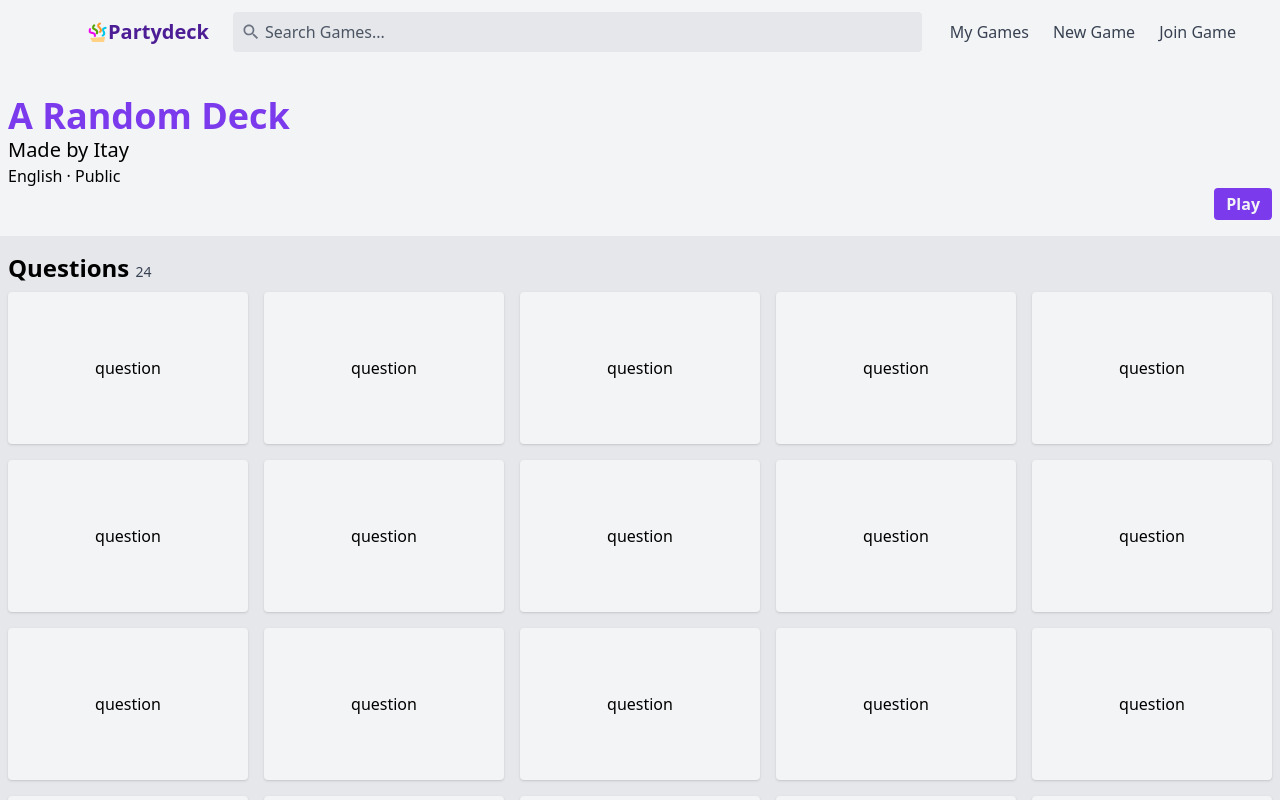
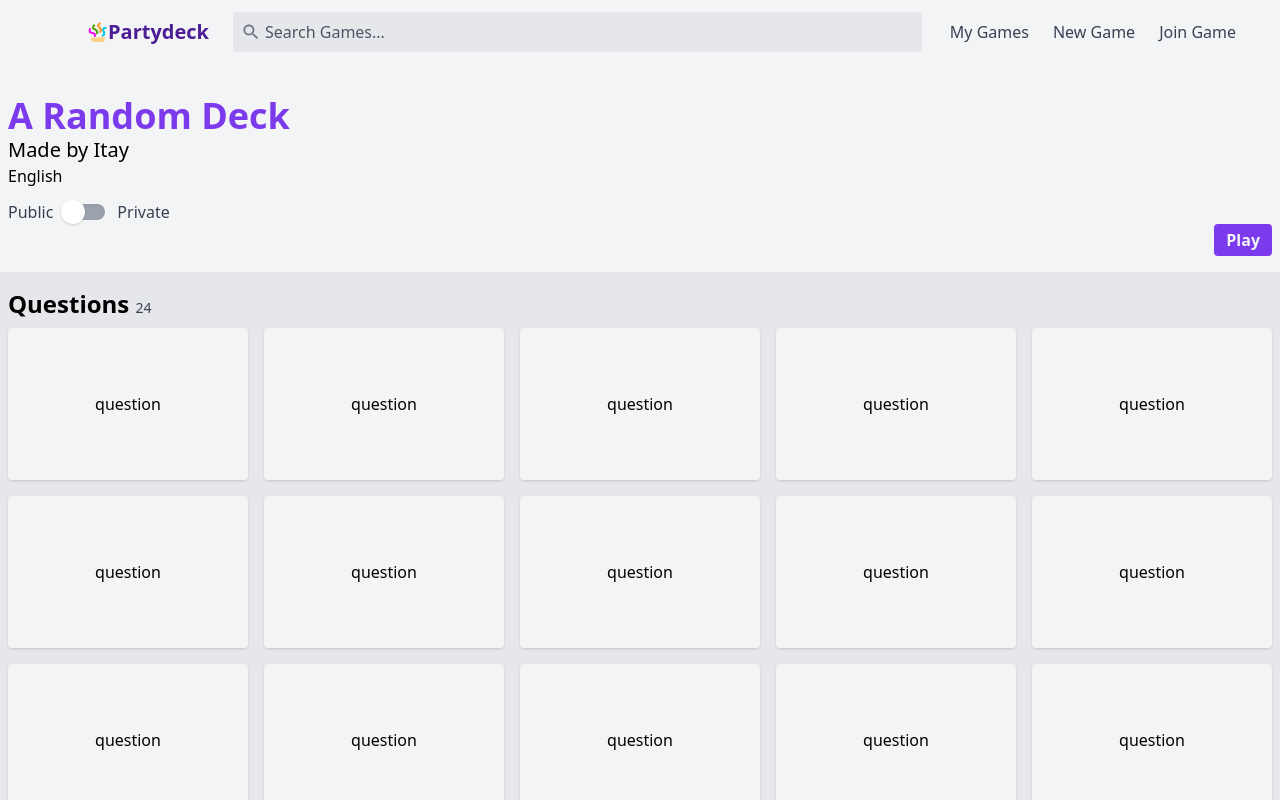
Before and after one commit to itays123/partydeck, a React (Create React App) app in the folder panel/: page /game/1 in a window 1280 px wide. Built offline with nearby package versions, Linux system fonts and the light colour scheme.

Commit message:
FEATURE: Toggle private/public

```diff
--- a/panel/src/game/GameViewEdit.js
+++ b/panel/src/game/GameViewEdit.js
@@ -4,6 +4,8 @@ import GameEditorContextProvider from './edit/GameEditorContext';
 import { useGame } from './useGame';
 import DeckEditorWrapper from './edit/DeckEditorWrapper';
 import { usePlayGame } from './view/usePlayGame';
+import EditorOnly from './edit/EditorOnly';
+import PrivatePublicToggle from './edit/PrivatePublicToggle/PrivatePublicToggle';
 
 const GameViewEdit = () => {
   const { id } = useParams();
@@ -24,9 +26,15 @@ const GameViewEdit = () => {
               </h2>
               <h3 className="text-md">
                 {languages[game.lng] && (
-                  <span>{languages[game.lng].nativeName} &middot; </span>
+                  <span>{languages[game.lng].nativeName}</span>
                 )}
-                {game.isPrivate ? 'Private' : 'Public'}
+                <EditorOnly shouldNotBeEditor>
+                  &middot;
+                  {game.isPrivate ? 'Private' : 'Public'}
+                </EditorOnly>
+                <EditorOnly>
+                  <PrivatePublicToggle />
+                </EditorOnly>
               </h3>
             </section>
             <section className="actions flex justify-end">
--- a/panel/src/game/edit/GameEditorContext.js
+++ b/panel/src/game/edit/GameEditorContext.js
@@ -20,7 +20,7 @@ const GameEditorContextProvider = ({
   const isGameNew = !!!initialName; // if a title does not exist, the game is new.
   const isEditable = user._id === author?._id || isGameNew;
   const [name, setName] = useState(initialName);
-  const [isPrivate, setIsPrivate] = useState(initialIsPrivate);
+  const [isPrivate, setPrivate] = useState(initialIsPrivate);
   const questions = useDeckEditor(initialQuestions);
   const answers = useDeckEditor(initialAnswers);
 
@@ -32,7 +32,7 @@ const GameEditorContextProvider = ({
         name,
         setName,
         isPrivate,
-        setIsPrivate,
+        setPrivate,
         questions,
         answers,
       }}
--- /dev/null
+++ b/panel/src/game/edit/PrivatePublicToggle/PrivatePublicToggle.css
@@ -0,0 +1,4 @@
+input:checked ~ .toggle__dot {
+  transform: translateX(100%);
+  @apply bg-purple-600;
+}
--- /dev/null
+++ b/panel/src/game/edit/PrivatePublicToggle/PrivatePublicToggle.js
@@ -0,0 +1,30 @@
+import { useGameEditorContext } from '../GameEditorContext';
+import './PrivatePublicToggle.css';
+
+const PrivatePublicToggle = () => {
+  const { isPrivate, setPrivate } = useGameEditorContext();
+  return (
+    <div className="mt-3">
+      <label
+        htmlFor="toogleA"
+        className="flex items-center cursor-pointer group checked:bg-blue-600"
+      >
+        <div className="mr-3 text-gray-700">Public</div>
+        <div className="relative">
+          <input
+            id="toogleA"
+            type="checkbox"
+            className="hidden"
+            checked={isPrivate}
+            onChange={() => setPrivate(bool => !bool)}
+          />
+          <div className="toggle__line w-10 h-4 bg-gray-400 rounded-full shadow-inner"></div>
+          <div className="toggle__dot absolute w-6 h-6 bg-white rounded-full shadow inset-y-0 left-0 -left-1 -top-1 transition-all duration-500 ease-in-out"></div>
+        </div>
+        <div className="ml-3 text-gray-700">Private</div>
+      </label>
+    </div>
+  );
+};
+
+export default PrivatePublicToggle;
```
